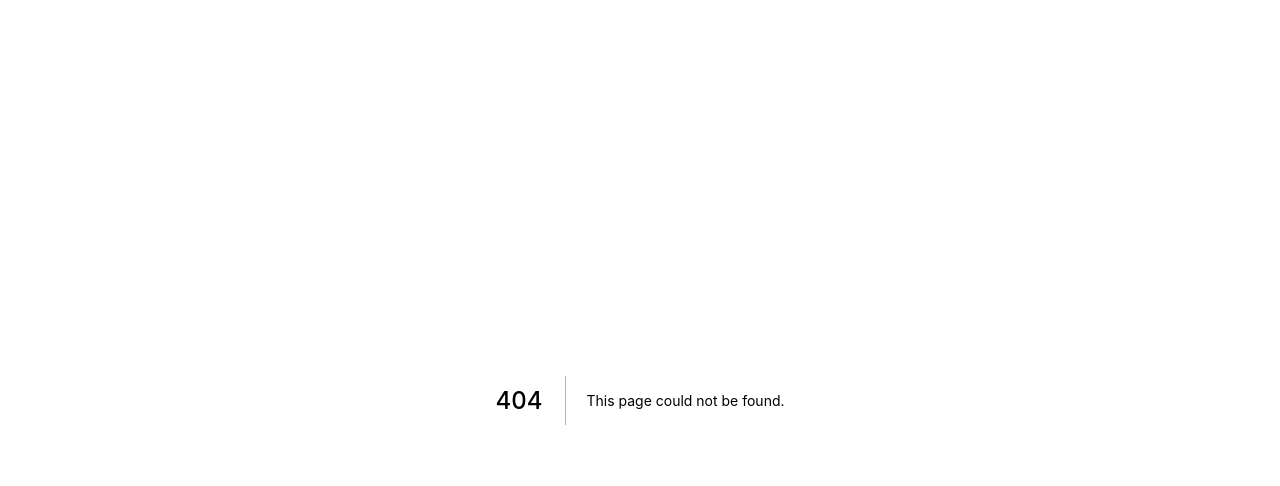
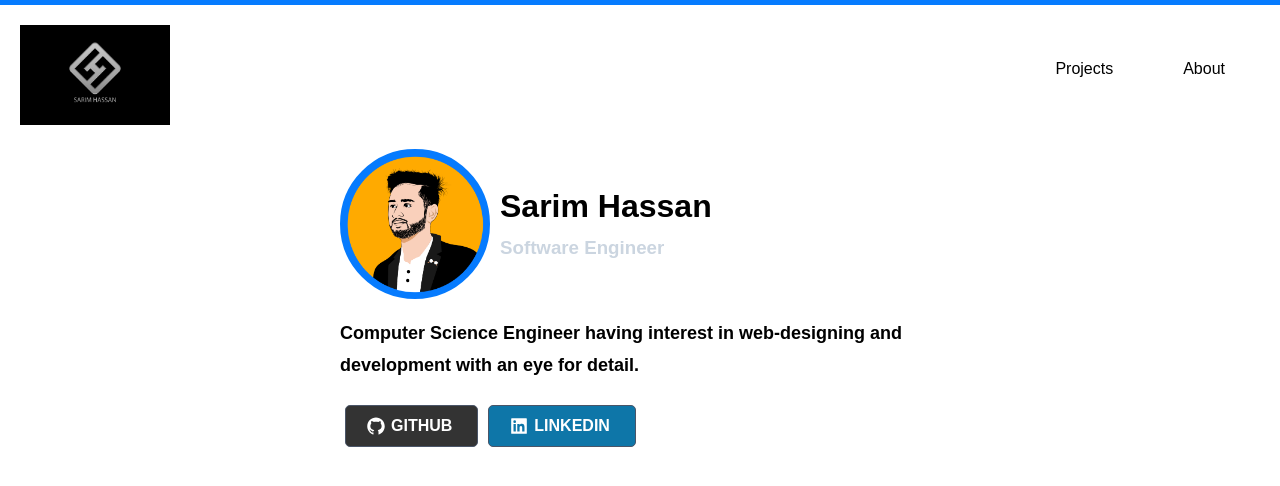
Before and after one commit to msarimhassan/Portfolio, a Next.js app: page /About in a window 1280 px wide. Before the commit this address had no page. Shown: the top 486 px of the page. Built offline with nearby package versions, Linux system fonts and the light colour scheme.

Commit message:
Add New Projects

```diff
--- a/components/Header.js
+++ b/components/Header.js
@@ -15,8 +15,8 @@ export default function Header() {
                 </div>
                 <div>
                     <ul className={styles.headerMenu}>
-                        <li><Link href='/projects'>Projects</Link></li>
-                        <li><Link href='/'>About</Link></li>
+                        <li><Link href='/Projects'>Projects</Link></li>
+                        <li><Link href='/About'>About</Link></li>
                     </ul>
                 </div>
             </div>
--- a/package.json
+++ b/package.json
@@ -9,6 +9,7 @@
     "lint": "next lint"
   },
   "dependencies": {
+    "axios": "^0.27.2",
     "bootstrap": "^5.2.0",
     "next": "12.2.3",
     "react": "18.2.0",
--- /dev/null
+++ b/pages/About.js
@@ -0,0 +1,57 @@
+import React from 'react';
+import Header from '../components/Header';
+import Footer from '../components/Footer';
+import Head from 'next/head';
+import Image from 'next/image';
+import Myself from '../assets/images/Sarim.png';
+import styles from '../styles/About.module.css';
+import { Icons } from '../common';
+export default function About() {
+    const { AI } = Icons;
+    return (
+        <div>
+            <Head>
+                <title>About Me</title>
+            </Head>
+            <Header />
+            <main>
+                <div className={styles.container}>
+                    {/* All contents goes here */}
+                    <div>
+                        {/* image and name */}
+                        <div className={styles.introContainer}>
+                            <div className={styles.imageContainer}>
+                                <Image src={Myself} layout='intrinsic' />
+                            </div>
+                            <div className={styles.intro}>
+                                <h1>Sarim Hassan</h1>
+                                <h3 className={styles.subtitle}>Software Engineer</h3>
+                            </div>
+                        </div>
+                        <div>
+                            <p className={styles.lines}>
+                                Computer Science Engineer having interest in web-designing and
+                                development with an eye for detail.
+                            </p>
+                        </div>
+                        {/* buttons */}
+                        <div style={{ display: 'flex', flexDirection: 'row' }}>
+                            <a href='https://github.com/msarimhassan' target='_blank'>
+                                <div className={styles.githubbtn}>
+                                    <AI.AiFillGithub size={20} />
+                                    <span className={styles.btnText}>github</span>
+                                </div>
+                            </a>
+                            <a href='https://www.linkedin.com/in/msarimhassan' target='_blank'>
+                                <div className={styles.linkedinbtn}>
+                                    <AI.AiFillLinkedin size={20} />
+                                    <span className={styles.btnText}>linkedin</span>
+                                </div>
+                            </a>
+                        </div>
+                    </div>
+                </div>
+            </main>
+        </div>
+    );
+}
--- a/pages/_app.js
+++ b/pages/_app.js
@@ -1,4 +1,3 @@
-
 import '../styles/globals.css';
 
 
--- a/styles/About.module.css
+++ b/styles/About.module.css
@@ -1,35 +1,70 @@
 
-.card{
-    max-width:392px;
-    border: 1px solid #2d3748;
-    background-color: #171923;
-    color: #a0aec0;
-    padding: 50px;
-    margin: 20px;
-    font-size: 1.2em;
+.container{
+   display: flex;
+   align-items: center;
+   justify-content: center;
+}
+
+.introContainer{
+   display:flex;
+   align-items: center;
+   flex-direction: row;
+}
+
+.intro{
+   line-height: 0.8;
+   margin: 0 10px;
+}
+.lines{
+   font-size: large;
+   font-weight: bolder;
+   max-width: 600px;
+   line-height: 1.8;
+}
+
+.imageContainer{
+   border:5px solid #067BFE;
+   overflow: hidden;
+   border-radius: 80px;
+   width: 150px;
+   height: 150px;
+   background-color: #067BFE;
+}
+.subtitle{
+   color: #cbd5e0;
+}
+
+.githubbtn{
+   border: 1px solid #4a5568;
+   background-color: #333;
+   color: white;
+   text-transform: uppercase;
+   display: flex;
+   align-items: center;
+   border-radius: 5px;
+   font-weight: bolder;
+   padding: 10px 20px;
+   margin: 5px;
+}
+.linkedinbtn{
+   border: 1px solid #4a5568;
+      background-color: #0e76a8;
+      color: white;
+      text-transform: uppercase;
+      display: flex;
+      align-items: center;
+      border-radius: 5px;
+      font-weight: bolder;
+      padding: 10px 20px;
+      margin: 5px;
+      justify-content: space-between;
+}
+.btnText{
+   padding: 0px 5px;
+}
+@media only screen and (max-width:600px){
+   .container{
+      margin: 0px 20px;
+   }
 
 }
-.card>h2{
-    color: #4299e1;
-}
-.cardContainer{
-    display: flex;
-    flex-wrap: wrap;
-    justify-content: start
-}
-.box{
-    border: 1px solid white;
-}
-
-.subtitle{
-    font-size: 1.2em;
-    line-height: 1;
-}
-
-@media screen and (max-width:600px){
- .cardContainer{
-        justify-content: center;
-    }.card{
-        padding:20px
-    }
-}
--- a/styles/Header.module.css
+++ b/styles/Header.module.css
@@ -4,16 +4,14 @@
     height: 5px;
 
 }
-
-
-
 .headerMenu>li{
    display: inline;
    margin: 20px;
-   padding: 10px;
+  padding: 5px 15px;
 }
 
 .headerMenu>li:hover{
+    display: inline;
     margin: 20px;
     border-radius: 2px;
     border:1px solid #2d3748;
--- /dev/null
+++ b/styles/Projects.module.css
@@ -0,0 +1,45 @@
+
+.card{
+    border: 1px solid #2d3748;
+    background-color: #171923;
+    color: #a0aec0;
+    font-size: 1.2em;
+    flex: 1;
+    width: 700px;
+    margin: 10px 0px;
+    padding-left: 5px;
+
+
+}
+.card>h2{
+    color: #4299e1;
+}
+
+.container{
+    display: flex;
+    align-items: center;
+    justify-content: center;
+}
+.headingContainer{
+    display: flex;
+    justify-content: center;
+    align-items: center;
+    line-height: 0.2;
+    flex-direction: column;
+}
+.cardContainer{
+    display: flex;
+    align-items: center;
+    justify-content: center;
+   flex-direction: column;
+}
+
+@media only screen and (max-width:600px){
+    .headingContainer{
+        line-height: 1;
+        padding: 0px 15px;
+    }
+    .card{
+        width: 100vw;
+    }
+}
```
Also changed, not shown: pages/index.js (+9 -6 lines), pages/projects.js (+31 -37 lines), assets/images/Sarim.png (added), 1 other file (tests, documents, lock files or other folders).
